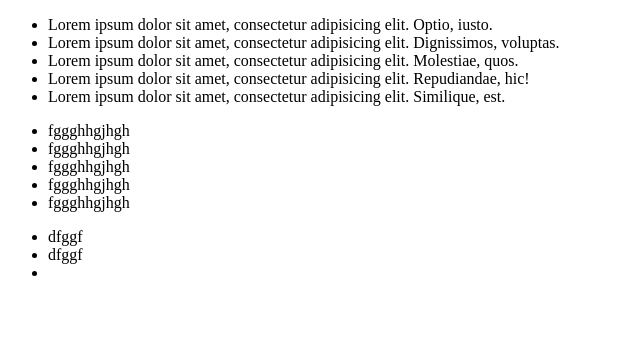
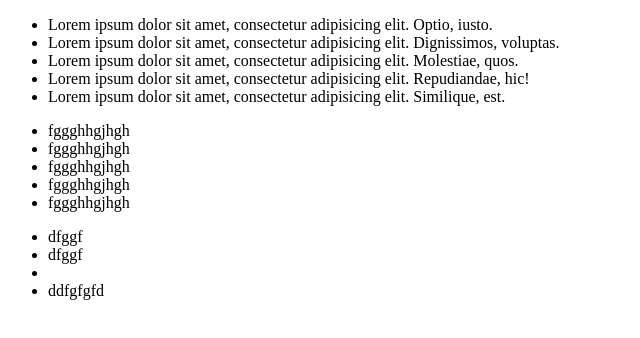
Before and after one commit to ttchopper/barbershop, a plain HTML site: page index.html in a window 1280 px wide. Shown: the full height of the page, 0-640 px from the left. Drawn offline with Linux system fonts and the light colour scheme.

Commit message:
balballa

```diff
--- a/index.html
+++ b/index.html
@@ -31,6 +31,10 @@
         <li>dfggf</li>
         <li>dfggf</li>
         <li></li>
+        <div>
+          <li>ddfgfgfd</li>
+        </div>
+        <div></div>
       </ul>
     </div>
   </div>
```
